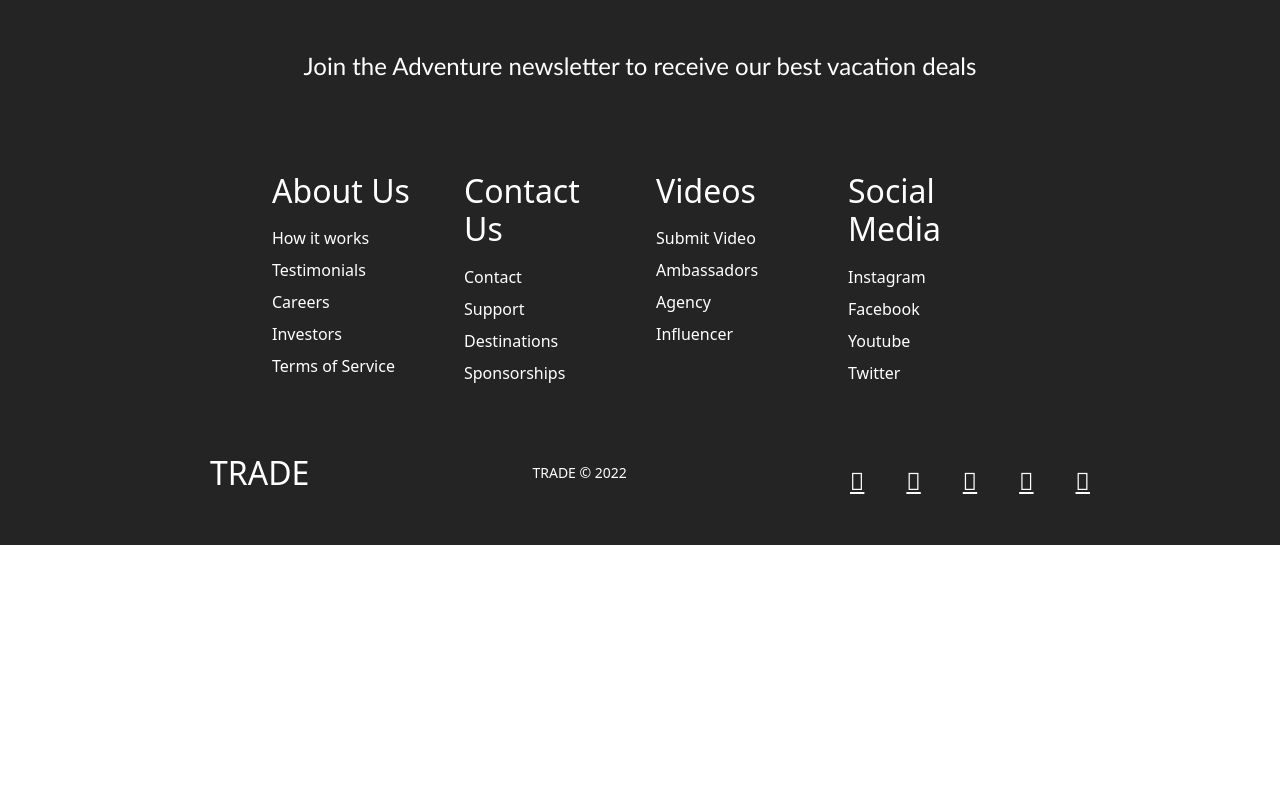
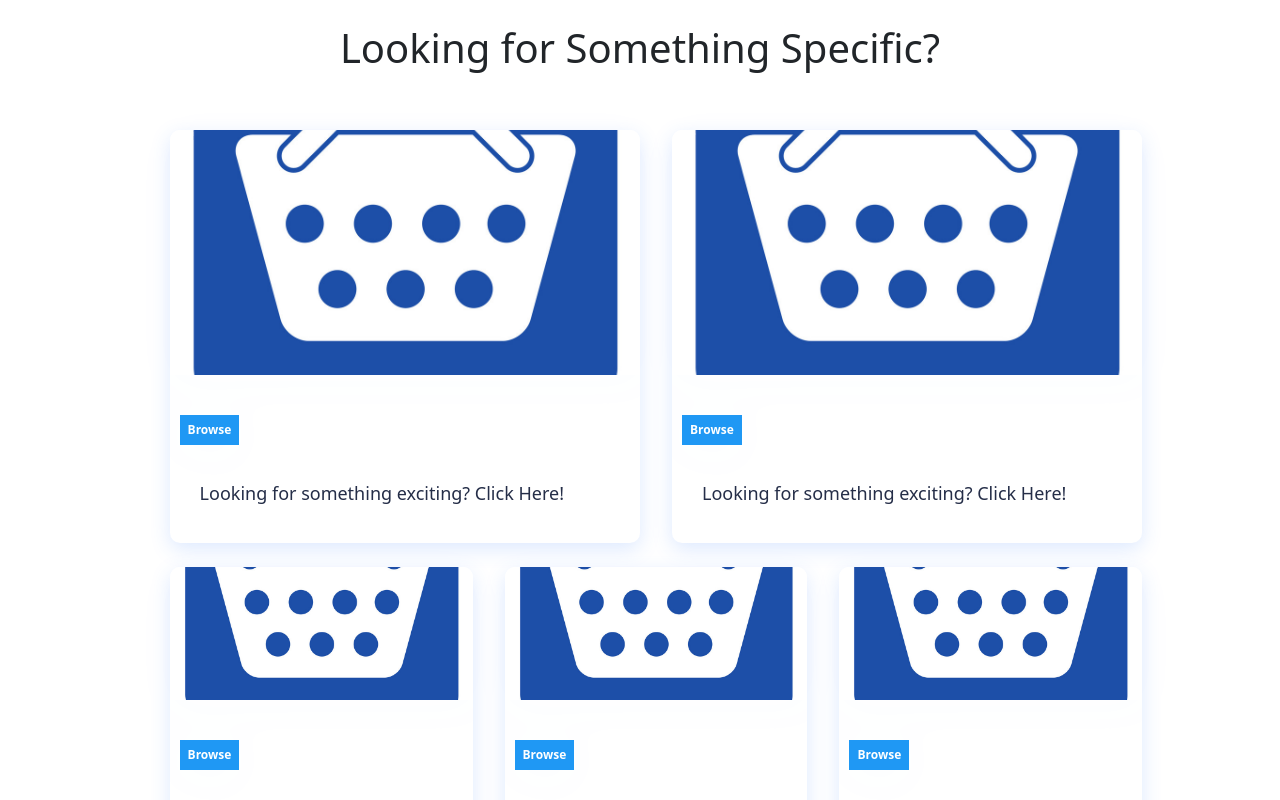
Before and after one commit to Hugo-cd925/EcomUi, a React (Create React App) app: page / in a window 1280 px wide. Shown: the part 920-1720 px from the top of the page. Before the commit the page ends 1465 px from the top, so only its background shows below. Built offline with nearby package versions, Linux system fonts and the light colour scheme.

Commit message:
NewCode(8/15)

```diff
--- a/src/app/App.js
+++ b/src/app/App.js
@@ -11,6 +11,9 @@ import CheckoutPage from './components/CheckoutPage'
 import 'bootstrap/dist/css/bootstrap.min.css';
 import Products from './components/Products';
 import Footer from '../homepage/Footer';
+import Aboutus from '../homepage/pages/Aboutus';
+import Cards from '../homepage/pages/Cards';
+
 <link
   rel="stylesheet"
   href="https://cdn.jsdelivr.net/npm/bootstrap@5.2.0-beta1/dist/css/bootstrap.min.css"
@@ -35,6 +38,7 @@ const App = () => {
         <Route path="Seller/Info/:id" element={<EditProfile />} />
         <Route path="Checkout" element={<CheckoutPage />} />
         <Route path='Products' element={<Products/>}/>
+        <Route path='Aboutus' element={<Aboutus/>}/>
 
 
 
--- a/src/homepage/Footer.js
+++ b/src/homepage/Footer.js
@@ -8,7 +8,7 @@ function Footer() {
     <div className='footer-container'>
       <section className='footer-subscription'>
         <p className='footer-subscription-heading'>
-          Join the Adventure newsletter to receive our best vacation deals
+          Buy amazing products posted by our everyday users!
         </p>
 
         <div className='input-areas'>
--- a/src/homepage/Homepage.js
+++ b/src/homepage/Homepage.js
@@ -1,9 +1,12 @@
 import React from "react";
-import css from "../app/App.css";
+import "../app/App.css";
 import './Homepage.css';
+import Cards from '../homepage/pages/Cards';
+
 
 const HomePage = () => {
   return (
+    <>
     <div className='container'>
       <img src="Homepage_img.jpg" alt="Homepage_img"/>
       <h1>What are you waiting for?</h1>
@@ -24,6 +27,10 @@ const HomePage = () => {
         </button>
       </div>
     </div>
+    <div>
+    <Cards/>
+    </div>
+    </>
   );
 };
 
--- a/src/homepage/header/Header.js
+++ b/src/homepage/header/Header.js
@@ -43,15 +43,6 @@ function Header() {
             </li>
             <li className='nav-item'>
               <Link
-                to='/services'
-                className='nav-links'
-                onClick={closeMobileMenu}
-              >
-                Services
-              </Link>
-            </li>
-            <li className='nav-item'>
-              <Link
                 to='/products'
                 className='nav-links'
                 onClick={closeMobileMenu}
@@ -59,7 +50,15 @@ function Header() {
                 Products
               </Link>
             </li>
-
+            <li className='nav-item'>
+              <Link
+                to='/aboutus'
+                className='nav-links'
+                onClick={closeMobileMenu}
+              >
+                About Us
+              </Link>
+            </li>
             <li>
               <Link
                 to='/sign-up'
--- /dev/null
+++ b/src/homepage/pages/Aboutus.css
@@ -0,0 +1,74 @@
+img {
+height: 100vh;
+width: 100%;
+margin-top: -70px;
+font-size: 50px;
+background-size: cover;
+background-repeat: no-repeat;
+}
+.aboutus{
+    box-shadow: inset 0 0 0 1000px rgba(0, 0, 0, 0.2);
+    margin: 50px
+}
+.aboutus-title{
+    color: #fff;
+    display: flex;
+    height: 50vh;
+    align-items: center;
+    justify-content: center;
+    font-size: 100px;
+
+}
+
+.team-list{
+    margin-top: 10%;
+}
+
+.team {
+    display: flex;
+    text-align: center;
+    width: auto;
+    justify-content: center;
+    flex-wrap:wrap;
+}
+
+.team_member{
+    background-color: #fff;
+    margin: 5px;
+    margin-bottom: 50px;
+    width: 300px;
+    padding: 20px;
+    line-height: 20px;
+    color:#8e8b8b;
+    position: relative;
+}
+
+.team_member h3{
+    color: #81c644;
+    font-size: 26px;
+    margin-top: 50px;
+}
+
+.role {
+   color: #ccc;
+   font-size: 12px;
+   text-transform: uppercase;
+   margin: 12px 0;
+}
+
+.team-image{
+    width: 100px;
+    height: 100px;
+    border-radius: 50%;
+    position: absolute;
+    top:-50px;
+    left: 50%;
+    transform: translate(-50%) ;
+    background-color: #fff;
+}
+
+.team-image img{
+    width: 100px;
+    height:100px;
+    padding: 10px;
+}
--- /dev/null
+++ b/src/homepage/pages/Aboutus.js
@@ -0,0 +1,53 @@
+import React from "react";
+import './Aboutus.css';
+
+const Aboutus = () => {
+    return (
+        <>
+          <img src="Homepage_img.jpg" alt="Homepage_img"/>
+            <h1 className="aboutus-title">About Us</h1>
+
+<div className="team-list">
+                <div className="team">
+                    <div className="team_member">
+                        <div className="team-img">
+                            {/* <img src="profile_pic.png" alt="team-img"></img> */}
+                        </div>
+                        <h3>Isaiah Blue Lipscomb</h3>
+                        <p className="role">GenSpark Trainee</p>
+                        <p>Technical Skills: C#, React, Javascript, CSS, HTML </p>
+                    </div>
+                    <div className="team_member">
+                    <div className="team-img">
+                            {/* <img src="profile_pic.png" alt="team-img"></img> */}
+                        </div>
+                    <h3>Raul Boulocq</h3>
+                        <p className="role">GenSpark Trainee</p>
+                        <p>description</p>
+                    </div>
+                    <div className="team_member">
+                    <div className="team-img">
+                            {/* <img src="profile_pic.png" alt="team-img"></img> */}
+                        </div>
+                    <h3>Hugo Calderon</h3>
+                        <p className="role">GenSpark Trainee</p>
+                        <p>description</p>
+                    </div>
+                    <div className="team_member">
+                    <div className="team-img">
+                            {/* <img src="profile_pic.png" alt="team-img"></img> */}
+                        </div>
+                    <h3>Saber Butt</h3>
+                        <p className="role">GenSpark Trainee</p>
+                        <p>description</p>
+                    </div>
+                </div>
+                </div>
+
+        </>
+
+    );
+}
+
+
+export default Aboutus
--- /dev/null
+++ b/src/homepage/pages/CardItem.js
@@ -0,0 +1,25 @@
+import React from 'react';
+import { Link } from 'react-router-dom';
+
+function CardItem(props) {
+  return (
+    <>
+      <li className='cards__item'>
+        <Link className='cards__item__link' to={props.path}>
+          <figure className='cards__item__pic-wrap' data-category={props.label}>
+            <img
+              className='cards__item__img'
+              alt='Travel Image'
+              src={props.src}
+            />
+          </figure>
+          <div className='cards__item__info'>
+            <h5 className='cards__item__text'>{props.text}</h5>
+          </div>
+        </Link>
+      </li>
+    </>
+  );
+}
+
+export default CardItem;
--- /dev/null
+++ b/src/homepage/pages/Cards.css
@@ -0,0 +1,118 @@
+.cards {
+    padding: 4rem;
+    background: #fff;
+  }
+
+  h1 {
+    text-align: center;
+  }
+
+  .cards__container {
+    display: flex;
+    flex-flow: column;
+    align-items: center;
+    max-width: 1120px;
+    width: 90%;
+    margin: 0 auto;
+  }
+
+  .cards__wrapper {
+    position: relative;
+    margin: 50px 0 45px;
+  }
+
+  .cards__items {
+    margin-bottom: 24px;
+  }
+
+  .cards__item {
+    display: flex;
+    flex: 1;
+    margin: 0 1rem;
+    border-radius: 10px;
+  }
+
+  .cards__item__link {
+    display: flex;
+    flex-flow: column;
+    width: 100%;
+    box-shadow: 0 6px 20px rgba(56, 125, 255, 0.17);
+    -webkit-filter: drop-shadow(0 6px 20px rgba(56, 125, 255, 0.017));
+    filter: drop-shadow(0 6px 20px rgba(56, 125, 255, 0.017));
+    border-radius: 10px;
+    overflow: hidden;
+    text-decoration: none;
+  }
+
+  .cards__item__pic-wrap {
+    position: relative;
+    width: 100%;
+    padding-top: 67%;
+    overflow: hidden;
+  }
+
+  .fade-img {
+    animation-name: fade-img;
+    animation-duration: 2s;
+  }
+
+  .cards__item__pic-wrap::after {
+    content: attr(data-category);
+    position: absolute;
+    bottom: 0;
+    margin-left: 10px;
+    padding: 6px 8px;
+    max-width: calc((100%) - 60px);
+    font-size: 12px;
+    font-weight: 700;
+    color: #fff;
+    background-color: #1f98f4;
+    box-sizing: border-box;
+  }
+
+  .cards__item__img {
+    position: absolute;
+    top: 0;
+    right: 0;
+    bottom: 0;
+    left: 0;
+    display: block;
+    width: 100%;
+    max-width: 100%;
+    height: 100%;
+    max-height: 100%;
+    object-fit: cover;
+    transition: all 0.2s linear;
+  }
+
+  .cards__item__img:hover {
+    transform: scale(1.1);
+  }
+
+  .cards__item__info {
+    padding: 20px 30px 30px;
+  }
+
+  .cards__item__text {
+    color: #252e48;
+    font-size: 18px;
+    line-height: 24px;
+  }
+
+  @media only screen and (min-width: 1200px) {
+    .content__blog__container {
+      width: 84%;
+    }
+  }
+
+  @media only screen and (min-width: 1024px) {
+    .cards__items {
+      display: flex;
+    }
+  }
+
+  @media only screen and (max-width: 1024px) {
+    .cards__item {
+      margin-bottom: 2rem;
+    }
+  }
--- /dev/null
+++ b/src/homepage/pages/Cards.js
@@ -0,0 +1,51 @@
+import React from 'react';
+import './Cards.css';
+import CardItem from './CardItem';
+
+function Cards() {
+  return (
+    <div className='cards'>
+      <h1>Looking for Something Specific?</h1>
+      <div className='cards__container'>
+        <div className='cards__wrapper'>
+          <ul className='cards__items'>
+            <CardItem
+              src='shopping_basket.jpg'
+              text='Looking for something exciting? Click Here!'
+              label='Browse'
+              path='/services'
+            />
+             <CardItem
+              src='shopping_basket.jpg'
+              text='Looking for something exciting? Click Here!'
+              label='Browse'
+              path='/services'
+            />
+          </ul>
+          <ul className='cards__items'>
+          <CardItem
+              src='shopping_basket.jpg'
+              text='Looking for something exciting? Click Here!'
+              label='Browse'
+              path='/services'
+            />
+            <CardItem
+              src='shopping_basket.jpg'
+              text='Looking for something exciting? Click Here!'
+              label='Browse'
+              path='/services'
+            />
+           <CardItem
+              src='shopping_basket.jpg'
+              text='Looking for something exciting? Click Here!'
+              label='Browse'
+              path='/services'
+            />
+          </ul>
+        </div>
+      </div>
+    </div>
+  );
+}
+
+export default Cards;
```
Also changed, not shown: public/profile_pic.png (added), public/shopping_basket.jpg (added), src/index.js (line endings or trailing spaces).
